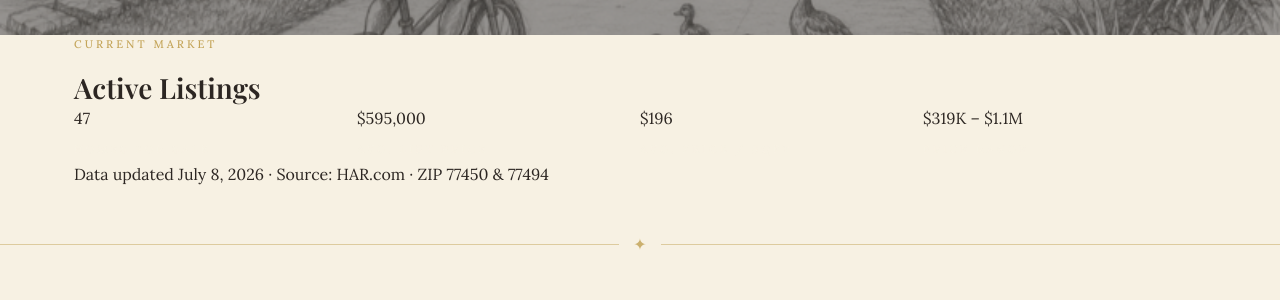
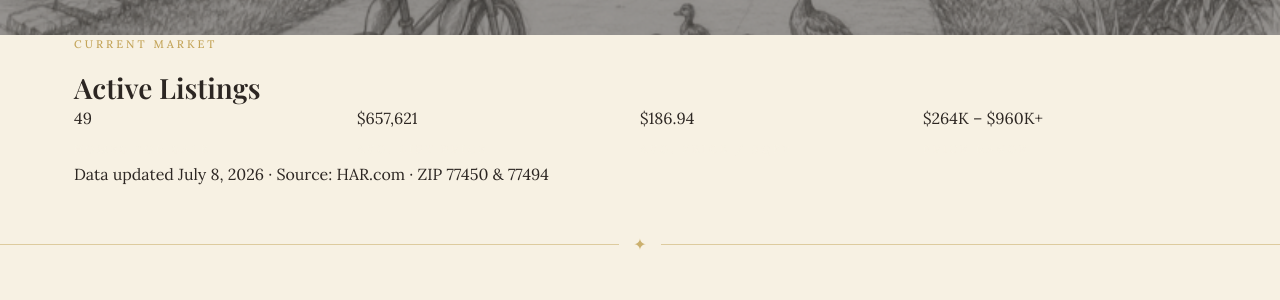
Before and after one commit to TravisBHolden/christaburgess-site, a Jekyll site: the page built from communities/grand-lakes.html, in a window 1280 px wide and 900 px high, scrolled down 332 px. Shown: the part 152-452 px from the top of the window. Built offline with Jekyll 4.4.1, drawn with Linux system fonts in a browser that asks for light colours; some web fonts are replaced; some of the changed lines change nothing that is shown.

Commit message:
Update community stats — July 8, 2026

```diff
--- a/_data/community-stats.yml
+++ b/_data/community-stats.yml
@@ -1,64 +1,66 @@
-# Community market stats — updated via HAR.com + supplemental sources
+# Community market stats — updated via HAR.com
 # Last updated: July 8, 2026
-# Sources: HAR.com masterplan pages, Redfin, texasrealestatesource.com, homes.com, katyhomesforsaletx.com
 # To update: edit values below and push. Jekyll rebuilds automatically.
 
 updated: "July 8, 2026"
 
 communities:
   cinco-ranch:
-    active: 267
-    avg_dom: 44
-    avg_list_price: "$579,995"
-    avg_price_sqft: "$198"
+    active: 252
+    new_this_week: 10
+    avg_dom: 32
+    avg_list_price: "$653,521"
+    avg_price_sqft: "$193.23"
     price_range: "$295K – $2.1M"
     har_url: "https://www.har.com/cinco-ranch/masterplan_6"
 
   grand-lakes:
-    active: 47
-    avg_dom: 26
-    avg_list_price: "$595,000"
-    avg_price_sqft: "$196"
-    price_range: "$319K – $1.1M"
+    active: 49
+    avg_list_price: "$657,621"
+    avg_price_sqft: "$186.94"
+    price_range: "$264K – $960K+"
     har_url: "https://www.har.com/grand-lakes/masterplan_15"
     source_note: "ZIP 77450 & 77494"
 
   cross-creek-ranch:
-    active: 183
-    avg_dom: 35
-    avg_list_price: "$574,000"
-    avg_price_sqft: "$198"
+    active: 175
+    new_this_week: 3
+    avg_dom: 53
+    avg_list_price: "$630,567"
+    avg_price_sqft: "$196.68"
     price_range: "$289K – $1.55M"
     har_url: "https://www.har.com/cross-creek-ranch/masterplan_80"
 
   fulshear:
-    active: 807
-    avg_list_price: "$619,576"
-    avg_price_sqft: "$195"
+    active: 949
+    new_this_week: 38
+    avg_dom: 38
     price_range: "$260K – $3.7M"
     har_url: "https://www.har.com/fulshear/realestate/for_sale"
-    source_note: "ZIP 77441 total"
 
   heritage-grand:
-    active: 10
-    avg_dom: 54
-    avg_list_price: "$359,450"
-    avg_price_sqft: "$181"
-    price_range: "$310K – $460K"
-    har_url: "https://www.har.com/heritage-grand/seniorliving_60"
+    active: 8
+    new_this_week: 1
+    avg_dom: 47
+    avg_list_price: "$349,812"
+    avg_price_sqft: "$186.75"
+    price_range: "$310K – $390K"
+    har_url: "https://www.har.com/katy/realestate/for_sale?subdivisions=Heritage+Grand"
 
   jordan-ranch:
-    active: 175
-    avg_dom: 60
-    avg_list_price: "$587,000"
-    avg_price_sqft: "$186"
-    price_range: "$320K – $1.15M"
+    active: 165
+    new_this_week: 3
+    avg_dom: 39
+    avg_list_price: "$554,828"
+    avg_price_sqft: "$196.61"
+    price_range: "$320K – $1.45M"
     har_url: "https://www.har.com/jordan-ranch/masterplan_118"
-    market_note: "Softening — 6.7 months inventory (buyer's market)"
 
   bonterra-at-cross-creek-ranch:
-    active: 10
-    avg_list_price: "$408,000"
-    avg_price_sqft: "$192"
-    price_range: "$290K – $650K"
+    active: 13
+    new_this_week: 2
+    avg_dom: 55
+    avg_list_price: "$479,915"
+    avg_price_sqft: "$226.46"
+    price_range: "$335K – $675K"
     har_url: "https://www.har.com/pricetrends/bonterra-at-cross-creek-ranch-realestate/12283/for-sale"
```
